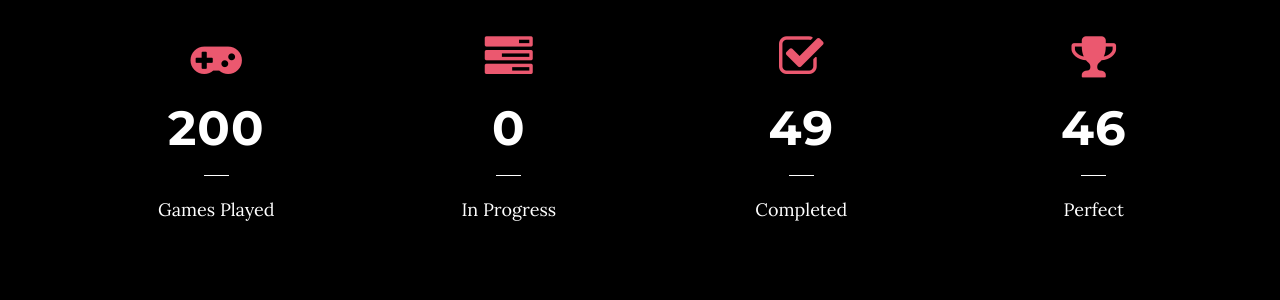
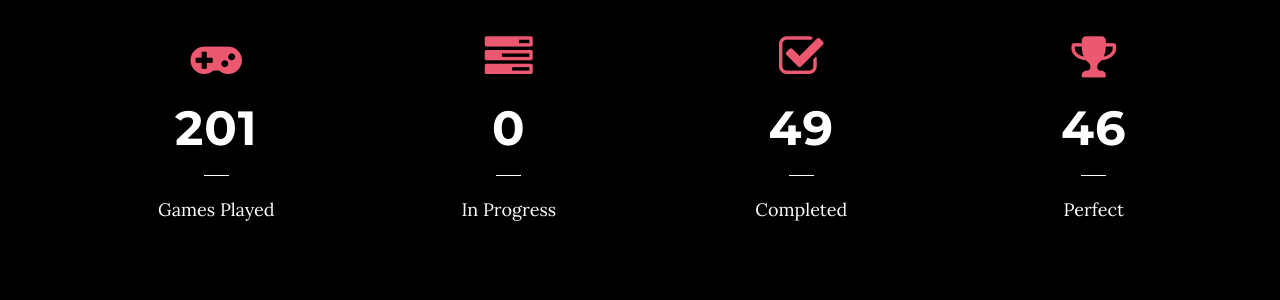
Before and after one commit to kuangami/kuangami.github.io, a Jekyll site: the page built from index.html, in a window 1280 px wide and 900 px high, scrolled down 1004 px. Shown: the part 161-461 px from the top of the window. Built offline with Jekyll 4.4.1, drawn with Linux system fonts in a browser that asks for light colours.

Commit message:
GitHub Actions commit

```diff
--- a/_data/gamestats.json
+++ b/_data/gamestats.json
@@ -1 +1 @@
-{"records":[{"id":"recNhKo61o1TseEuU","createdTime":"2021-05-23T23:08:31.000Z","fields":{"Games Played":200,"Playing":0,"Completed":49,"Perfect":46}}]}
+{"records":[{"id":"recNhKo61o1TseEuU","createdTime":"2021-05-23T23:08:31.000Z","fields":{"Games Played":201,"Playing":0,"Completed":49,"Perfect":46}}]}
```
Also changed, not shown: _data/recentplay.json (+1 -1 lines).
